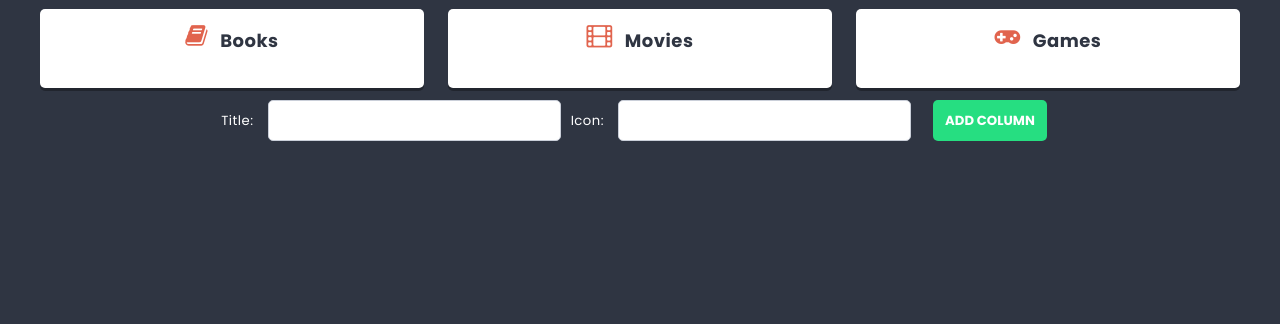
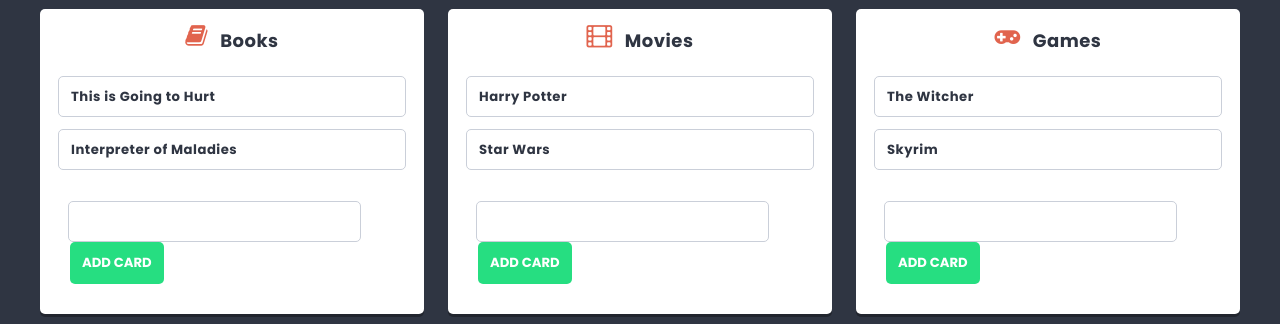
Before and after one commit to Witold-Wrzesniewski/react-app, a React (Create React App) app: page / in a window 1280 px wide. Shown: the part 532-856 px from the top of the page. Before the commit the page ends 800 px from the top, so only its background shows below. Built offline with nearby package versions, Linux system fonts and the light colour scheme.

Commit message:
Add CardForm component

```diff
--- /dev/null
+++ b/src/components/Card/Card.js
@@ -0,0 +1,7 @@
+import styles from './Card.module.scss'
+
+const Card = props => {
+    return (<li className={styles.card}>{props.title}</li>);
+};
+
+export default Card;
--- /dev/null
+++ b/src/components/Card/Card.module.scss
@@ -0,0 +1,13 @@
+@import '../../styles/settings.scss';
+
+.card {
+    position: relative;
+    background: $color-light;
+    border: 1px solid lighten($color-dark, 60%);
+    padding: $base-size;
+    margin: 0 0 $base-size 0;
+    border-radius: $radius;
+    display: flex;
+    justify-content: space-between;
+    font-weight: bold;
+}
--- /dev/null
+++ b/src/components/CardForm/CardForm.js
@@ -0,0 +1,22 @@
+import styles from './CardForm.module.scss';
+import { useState } from 'react';
+import Button from './../Button/Button';
+import TextInput from './../TextInput/TextInput';
+
+const CardForm = props => {
+    const [title, setTitle] = useState('');
+    const handleSubmit = e => {
+        e.preventDefault();
+        props.action({ title: title }, props.columnId);
+        setTitle('');
+    };
+
+	return (
+        <form className={styles.cardForm} onSubmit={handleSubmit}>
+            <TextInput className={styles.input} value={title} onChange={e => setTitle(e.target.value)} />
+            <Button className={styles.button}>Add card</Button>
+        </form>
+	);
+};
+
+export default CardForm;
--- /dev/null
+++ b/src/components/CardForm/CardForm.module.scss
@@ -0,0 +1,9 @@
+.cardForm {
+
+}
+.input {
+
+}
+.button {
+
+}
--- a/src/components/Column/Column.js
+++ b/src/components/Column/Column.js
@@ -1,9 +1,15 @@
 import styles from './Column.module.scss'
+import Card from '../Card/Card';
+import CardForm from '../CardForm/CardForm';
 
 const Column = props => {
     return (<article className={styles.column}>
-            <h2 className={styles.title}><span className={styles.icon + ' fa fa-' + props.icon}></span>{props.title}</h2>
-          </article>);
+              <h2 className={styles.title}><span className={styles.icon + ' fa fa-' + props.icon}></span>{props.title}</h2>
+              <ul className={styles.cards}>
+                {props.cards.map(card => <Card key={card.id} title={card.title} />)}
+              </ul>
+              <CardForm columnId={props.id} action={props.addCard} />
+            </article>);
 };
 
 export default Column;
--- a/src/components/List/List.js
+++ b/src/components/List/List.js
@@ -7,13 +7,48 @@ import shortid from 'shortid';
 const List = () => {
 
   const [columns, setColumns] = useState([
-  	{ id: 1, title: 'Books', icon: 'book' },
-    { id: 2, title: 'Movies', icon: 'film' },
-    { id: 3, title: 'Games', icon: 'gamepad' }
-  ]);
+	{
+		id: 1,
+		title: 'Books',
+		icon: 'book',
+		cards: [
+			{ id: 1, title: 'This is Going to Hurt' },
+			{ id: 2, title: 'Interpreter of Maladies' }
+		]
+	},
+	{
+		id: 2,
+		title: 'Movies',
+		icon: 'film',
+		cards: [
+			{ id: 1, title: 'Harry Potter' },
+			{ id: 2, title: 'Star Wars' }
+		]
+	},
+	{
+		id: 3,
+		title: 'Games',
+		icon: 'gamepad',
+		cards: [
+			{ id: 1, title: 'The Witcher' },
+			{ id: 2, title: 'Skyrim' }
+		]
+	}
+]);
 
-  const addColumn = newColumn => {
-		setColumns([...columns, { id: shortid(), title: newColumn.title, icon: newColumn.icon }]);
+const addColumn = newColumn => {
+  setColumns([...columns, { id: shortid(), title: newColumn.title, icon: newColumn.icon, cards: [] }]);
+};
+const addCard = (newCard, columnId) => {
+	const columnsUpdated = columns.map(column => {
+		if(column.id === columnId)
+			return { ...column, cards: [...column.cards, { id: shortid(), title: newCard.title }]}
+		else
+			return column
+	})
+
+	setColumns(columnsUpdated);
+
 };
 
     return (
@@ -21,7 +56,8 @@ const List = () => {
         <header className={styles.header}><h2 className={styles.title}>Things to do<span>soon!</span></h2></header>
         <p className={styles.description}>Interesting things I want to check out</p>
         <section className={styles.columns}>
-          {columns.map(column => <Column key={column.id} title={column.title} icon={column.icon} />)}
+          {columns.map(column => <Column key={column.id} id={column.id} title={column.title} icon={column.icon}
+          cards={column.cards} addCard={addCard} />)}
         </section>
         <ColumnForm action={addColumn} />
       </div>
```
